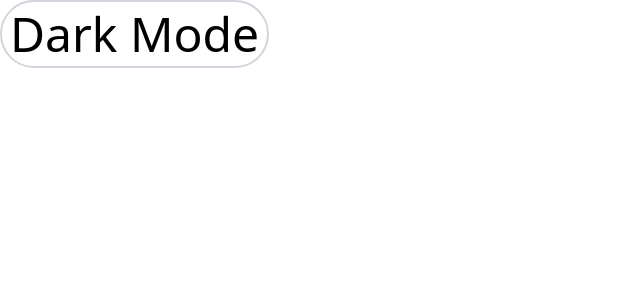
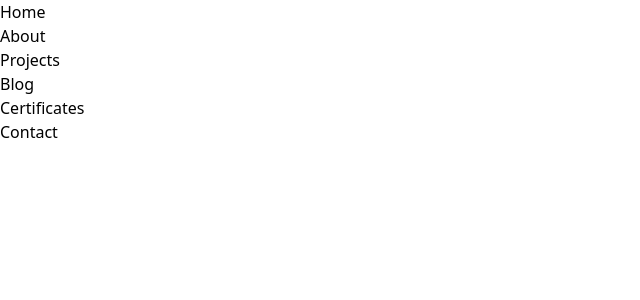
Before and after one commit to ChiemezieSamson/Sylvester-Portfolio, a React (Create React App) app: page / in a window 1280 px wide. Shown: the top 300 px of the page, without its empty margins (0-640 px from the left). Built offline with nearby package versions, Linux system fonts and the light colour scheme.

Commit message:
created the dark mode toggle function, and language toggle function in the navigaionComponent.jsx

```diff
--- a/src/App.js
+++ b/src/App.js
@@ -1,9 +1,12 @@
 import Navigation from "./Components/Navigation/Navigation";
+import { FetchLanguage } from "./Components/Navigation/NavigationComponent/NavigationComponent";
 
 const App = () => {
+	const { lang, setIsLanguage } = FetchLanguage();
+	console.log(lang);
 	return (
-		<div className="text-black text-5xl">
-			<Navigation />
+		<div className="">
+			<Navigation lang={lang} setIsLanguage={setIsLanguage} />
 		</div>
 	);
 };
--- a/src/Components/Navigation/Navigation.jsx
+++ b/src/Components/Navigation/Navigation.jsx
@@ -1,40 +1,24 @@
-import React, { useEffect, useState } from 'react'
+import React from "react"
+import { naveLinks } from "./data";
+
 
 const Navigation = () => {
-  const [isDarkMode, setIsDarkMode] = useState(false);
-
-  useEffect(() => {
-    const savedMode = localStorage.getItem("darkMode");
-    if (savedMode === "true") {
-      setIsDarkMode(true);
-      document.documentElement.classList.add("dark");
-    }
-  }, []);
-
-  const toggleDarkMode = () => {
-    setIsDarkMode((prevMode) => {
-      const newMode = !prevMode;
-      localStorage.setItem("darkMode", newMode);
-
-      if (newMode) {
-        document.documentElement.classList.add("dark");
-      } else {
-        document.documentElement.classList.remove("dark");
-      }
-      return newMode;
-    });
-  };
-
-  return (
-    <div>
-       <button
-        className="p-2 rounded-full border-2 border-gray-300 dark:border-gray-700 dark:text-gray-100"
-        onClick={toggleDarkMode}
-      >
-        {isDarkMode ? "Light" : "Dark"} Mode
-      </button>
-    </div>
-  )
+  const handleToLink = (offsetOflink) => {
+    document.body.scrollTop = offsetOflink.current.offsetTop;
+    window.scrollTo({left: 0, top: offsetOflink.current.offsetTop, behavior: "smooth"})
+    return
+  }
+ return (
+  <nav>
+    <ul>
+      {naveLinks.map((link) => {
+        return (
+          <li>{link.name}</li>
+        )
+      })}
+    </ul>
+  </nav>
+ )
 }
 
 export default Navigation
--- /dev/null
+++ b/src/Components/Navigation/NavigationComponent/NavigationComponent.jsx
@@ -0,0 +1,91 @@
+import { useEffect, useState } from "react";
+import { FaEye, FaEyeSlash } from "react-icons/fa";
+
+export const DarkModeToggleButton = () => {
+  const [isDarkMode, setIsDarkMode] = useState(false);
+
+  useEffect(() => {
+    const savedMode = localStorage.getItem("darkMode");
+    if (savedMode === "true") {
+      setIsDarkMode(true);
+      document.documentElement.classList.add("dark");
+    }
+  }, []);
+
+  const toggleDarkMode = () => {
+    setIsDarkMode((prevMode) => {
+      const newMode = !prevMode;
+      localStorage.setItem("darkMode", newMode);
+
+      if (newMode) {
+        document.documentElement.classList.add("dark");
+      } else {
+        document.documentElement.classList.remove("dark");
+      }
+      return newMode;
+    });
+  };
+
+  return (
+    <div>
+       <button
+        className="rounded-full border-2 border-gray-300 dark:border-gray-700 dark:text-gray-100"
+        onClick={toggleDarkMode}
+      >
+        {isDarkMode ? <FaEye /> : <FaEyeSlash />}
+      </button>
+    </div>
+  )
+}
+
+
+export const LanguageToggleButton = ({lang, setIsLanguage}) => {
+  const toggleLanguage = () => {
+      let newMode
+      if (!lang) {
+        localStorage.setItem("Language", "en");
+        document.documentElement.setAttribute('lang', 'en');
+        newMode = "en"
+        setIsLanguage(true)
+      } else {
+        localStorage.setItem("Language", 'zh-Hans');
+        document.documentElement.setAttribute('lang', 'zh-Hans');
+        newMode = 'zh-Hans'
+        setIsLanguage(false)
+      }
+      return newMode
+  };
+
+  return (
+    <div>
+       <button
+        className="p-2 rounded-full border-2 border-gray-300 dark:border-gray-700 dark:text-gray-100"
+        onClick={toggleLanguage}
+      >
+        {lang ? "English" : "Chinese"}
+      </button>
+    </div>
+  )
+}
+
+
+export const FetchLanguage = () => {
+  const [isLanguage, setIsLanguage] = useState(false);
+  const languageMode = localStorage.getItem("Language");
+
+  const handleSetLanguage = (text) => {
+    setIsLanguage(() => text)
+  }
+
+  useEffect(() => {
+    if (languageMode === "en") {
+      setIsLanguage(true);
+      document.documentElement.setAttribute('lang', 'en');
+    } else {
+      setIsLanguage(false);
+      document.documentElement.setAttribute('lang', 'zh-Hans');
+    }
+  }, [languageMode]);
+
+  return {lang: isLanguage, setIsLanguage: handleSetLanguage}
+}
--- a/src/Components/Navigation/data.js
+++ b/src/Components/Navigation/data.js
@@ -0,0 +1,44 @@
+import { DarkModeToggleButton } from "./NavigationComponent/NavigationComponent";
+
+export const naveLinks = [
+	{
+		id: "0",
+		url: "/",
+		name: "Home",
+		offsetOfForm: "home",
+	},
+	{
+		id: "1",
+		url: "/about",
+		name: "About",
+		offsetOfForm: "about",
+	},
+	{
+		id: "2",
+		url: "/projects",
+		name: "Projects",
+		offsetOfForm: "projects",
+	},
+	{
+		id: "3",
+		url: "/blog",
+		name: "Blog",
+		offsetOfForm: "blog",
+	},
+	{
+		id: "4",
+		url: "/certificates",
+		name: "Certificates",
+		offsetOfForm: "certificates",
+	},
+	{
+		id: "4",
+		url: "/contact",
+		name: "Contact",
+		offsetOfForm: "contact",
+	},
+	{
+		id: "5",
+		darkMode: <DarkModeToggleButton />,
+	},
+];
--- a/src/index.css
+++ b/src/index.css
@@ -5,11 +5,47 @@
 
 @layer base {
   html {
+    @apply scroll-smooth overflow-x-hidden overscroll-contain m-0 p-0;
+    -webkit-font-smoothing: antialiased;
+    -moz-osx-font-smoothing: grayscale
+  }
 
+  *, *::before, *::after {
+    @apply m-0 p-0 box-border no-underline
   }
 
   body {
-    -webkit-font-smoothing: antialiased;
-    -moz-osx-font-smoothing: grayscale
+    @apply m-0 p-0 dark:bg-[#151c2c] dark:text-white;
+  }
+
+  img {
+    @apply w-full h-full object-cover object-center cursor-pointer
+  }
+
+  [type='text'],
+  [type='email'],
+  textarea {
+    @apply bg-transparent w-full border-slate-300 rounded-lg shadow-sm
+      focus:outline-none focus:border-pink-400 focus:ring-0 mb-3
+      caret-pink-500 text-lg text-slate-400 border
+      border-solid outline-none ring-0 h-auto resize-none
+  }
+
+  textarea {
+    @apply h-40
   }
 }
+
+@layer utilities{
+  .bg {
+   @apply bg-[#151c2c]
+  }
+
+  .bgSoft {
+    @apply bg-[#182237]
+  }
+
+  .textSoft {
+    @apply text-[#b7bac1]
+  }
+}
```
